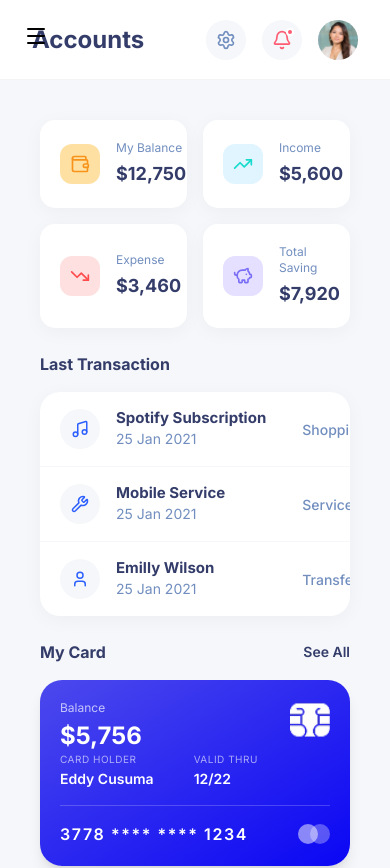
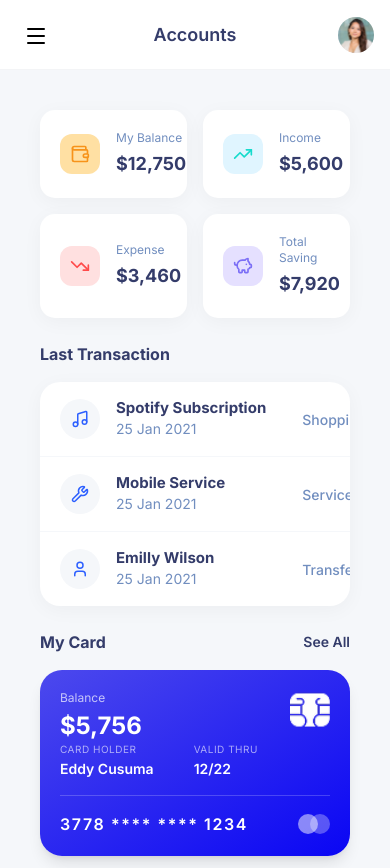
Before and after one commit to Moazzama07/BankFlow, a React (Vite) app: page /accounts in a window 390 px wide. Shown: the top 868 px of the page. Built offline with nearby package versions, Linux system fonts and the light colour scheme.

Commit message:
header fixed

```diff
--- a/src/components/Header.tsx
+++ b/src/components/Header.tsx
@@ -9,27 +9,45 @@
 
 const Header: React.FC<HeaderProps> = ({ pageTitle = "Overview" }) => {
     const navigate = useNavigate();
+
     return (
-        <header className="flex items-center justify-between px-8 py-4 bg-white border-b border-gray-100 h-[80px]">
-            {/* Page Title */}
-            <h1 className="text-[#343C6A] text-2xl font-bold font-sans">{pageTitle}</h1>
+        <header className="relative flex items-center justify-between px-4 md:px-8 py-4 bg-white border-b border-gray-100 h-[70px] md:h-[80px]">
 
-            {/* Right Side */}
-            <div className="flex items-center gap-4">
 
-                {/* Settings Icon */}
-                <button onClick={() => navigate("/settings")} className="w-10 h-10 flex items-center justify-center rounded-full bg-[#F5F7FA] text-[#718EBF] hover:bg-[#E8F0FF] hover:text-[#2D60FF] transition">
+            <h1 className="hidden md:block text-[#343C6A] text-2xl font-bold">
+                {pageTitle}
+            </h1>
+
+
+            <h1 className="absolute left-1/2 -translate-x-1/2 md:hidden text-[#343C6A] text-lg font-semibold">
+                {pageTitle}
+            </h1>
+
+
+            <div className="flex items-center gap-3 md:gap-4 ml-auto">
+
+
+                <div className="hidden md:flex items-center gap-4">
+
+                    <button
+                        onClick={() => navigate("/settings")}
+                        className="w-10 h-10 flex items-center justify-center rounded-full bg-[#F5F7FA] text-[#718EBF] hover:bg-[#E8F0FF] hover:text-[#2D60FF] transition"
+                    >
                         <Settings size={20} />
                     </button>
 
-                {/* Bell Icon */}
+
                     <button className="relative w-10 h-10 flex items-center justify-center rounded-full bg-[#F5F7FA] text-[#FE5C73] hover:bg-[#E8F0FF] transition">
                         <Bell size={20} />
                         <span className="absolute top-2 right-2 w-2 h-2 bg-[#FE5C73] rounded-full border-2 border-white" />
                     </button>
+                </div>
 
-                {/* Avatar */}
-                <button onClick={() => navigate("/settings/profile")} className="w-10 h-10 rounded-full overflow-hidden bg-gray-100">
+
+                <button
+                    onClick={() => navigate("/settings/profile")}
+                    className="w-9 h-9 md:w-10 md:h-10 rounded-full overflow-hidden bg-gray-100"
+                >
                     <img
                         src={userImg}
                         alt="User Avatar"
```
Lines whose indentation alone changed are shown as unchanged.
